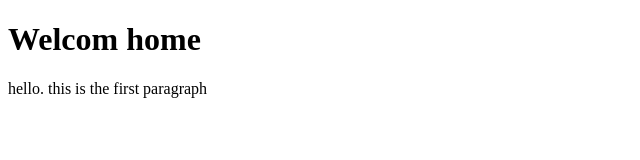
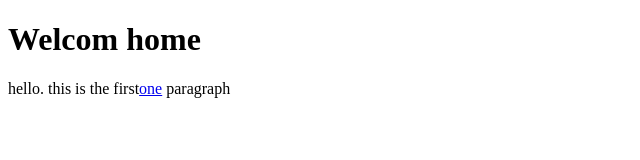
Before and after one commit to Ndagirez/helloworld, a plain HTML site: page index.html in a window 1280 px wide. Shown: the full height of the page, 0-640 px from the left. Drawn offline with Linux system fonts and the light colour scheme.

Commit message:
third commit

```diff
--- a/index.html
+++ b/index.html
@@ -5,6 +5,6 @@
     </head>
     <body>
         <h1>Welcom home</h1>
-        <p>hello. this is the first paragraph</p>
+        <p>hello. this is the first<a href="google/index.html">one</a> paragraph</p>
     </body>
 </html>
```
